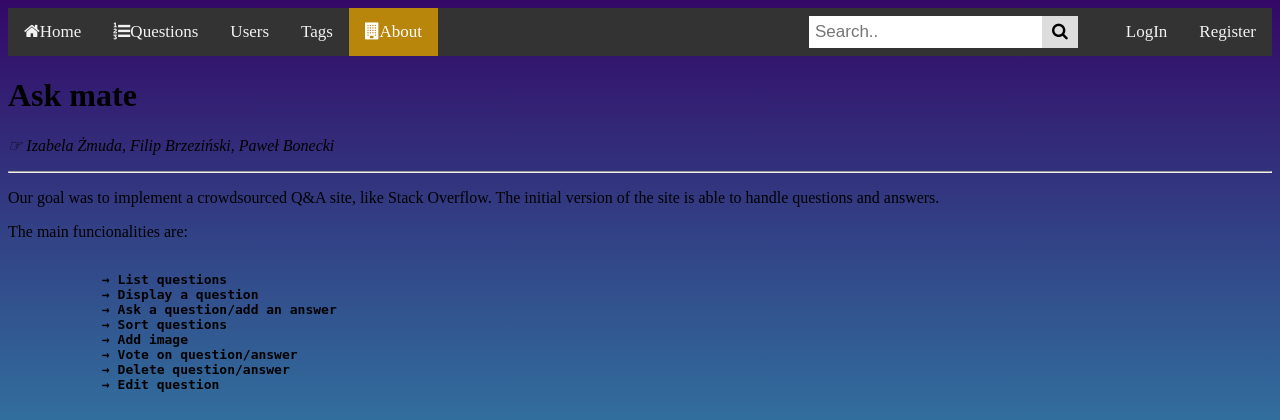
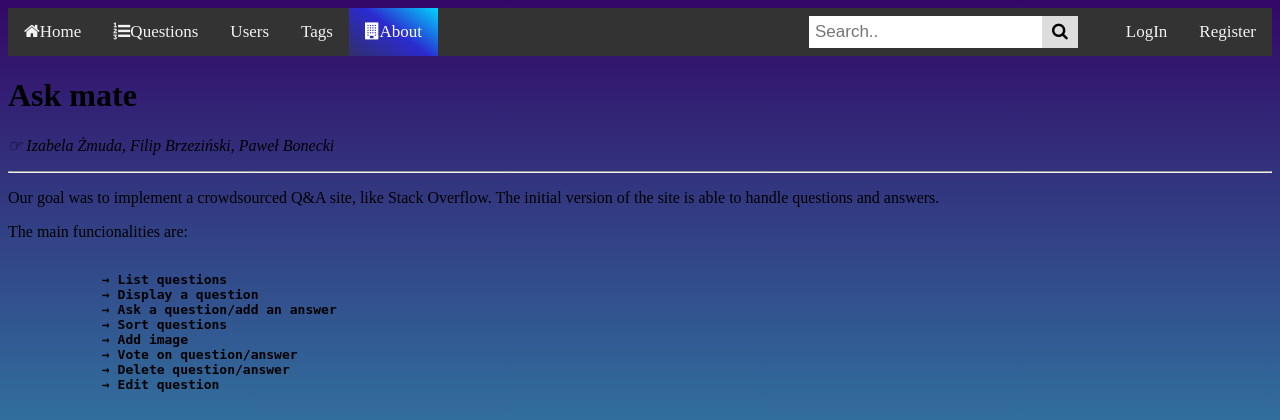
Before and after one commit to Boner1975/WebApp, a Flask app: page /about in a window 1280 px wide. Shown: the top 420 px of the page. Run offline with Flask 2, Linux system fonts and the light colour scheme.

Commit message:
TOP_NAV active

```diff
--- a/static/style.css
+++ b/static/style.css
@@ -1,8 +1,4 @@
-        /*body {*/
-        /*    background-color: lightgray;*/
-        /*    margin-left:200px;*/
-        /*    margin-right:200px*/
-        /*}*/
+
         body {
             min-height: 100vh;
             background-image: linear-gradient(to top,#30cfd0 0,#330867 100%);
@@ -40,8 +36,9 @@
         }
 
         .topnav a.active {
-          background-color: darkgoldenrod;
-          color: white;
+            background: rgb(50,47,107);
+            background: linear-gradient(36deg, rgba(50,47,107,1) 0%, rgba(43,43,207,1) 52%, rgba(0,212,255,1) 100%);
+            color: white;
         }
 
         .topnav .search-container {
```
